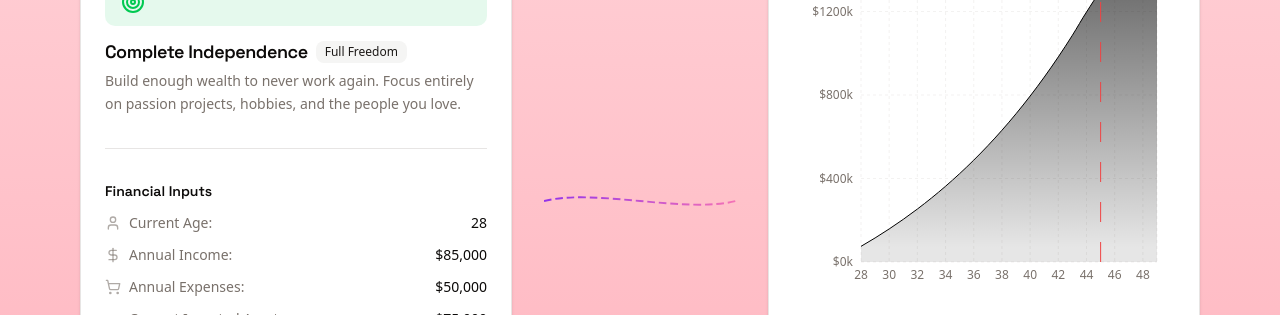
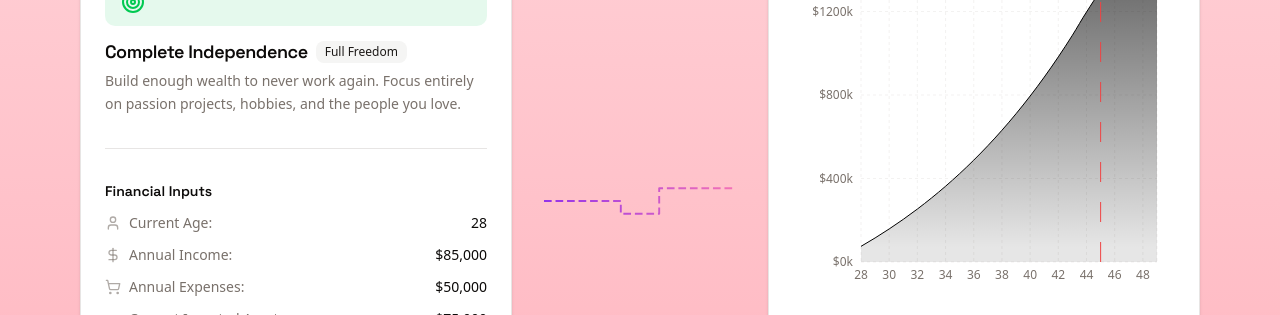
Before and after one commit to schelskedevco/ignidash-legacy, a Next.js app: page / in a window 1280 px wide. Shown: the part 1180-1495 px from the top of the page. Built offline with nearby package versions, Linux system fonts and the light colour scheme.

Commit message:
asymmetric stepwise wire

```diff
--- a/src/components/sections/fire-scenarios/connecting-wire.tsx
+++ b/src/components/sections/fire-scenarios/connecting-wire.tsx
@@ -15,9 +15,10 @@ export function ConnectingWire() {
             </linearGradient>
           </defs>
           <path
-            d="M0,50 C80,30 220,70 300,50"
+            d="M0,50 H120 V70 H180 V30 H300"
             stroke="url(#wireGradientH)"
             strokeWidth="3"
+            strokeLinejoin="round"
             fill="none"
             strokeDasharray="12 6"
           >
@@ -45,9 +46,10 @@ export function ConnectingWire() {
             </linearGradient>
           </defs>
           <path
-            d="M50,0 C70,50 30,100 50,150 C70,200 30,250 50,300"
+            d="M50,0 V120 H30 V180 H70 V300"
             stroke="url(#wireGradientV)"
             strokeWidth="3"
+            strokeLinejoin="round"
             fill="none"
             strokeDasharray="12 6"
           >
```
